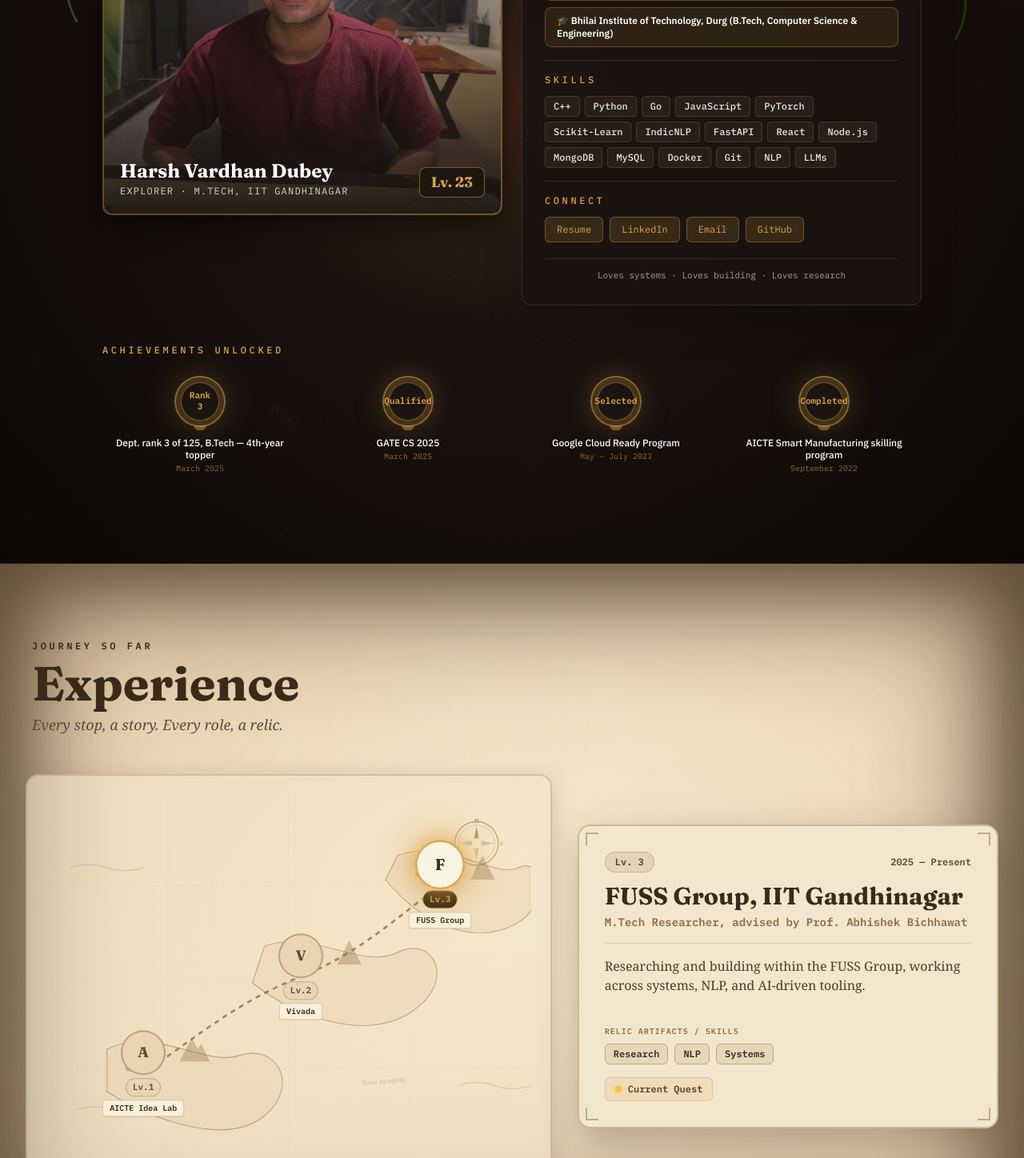
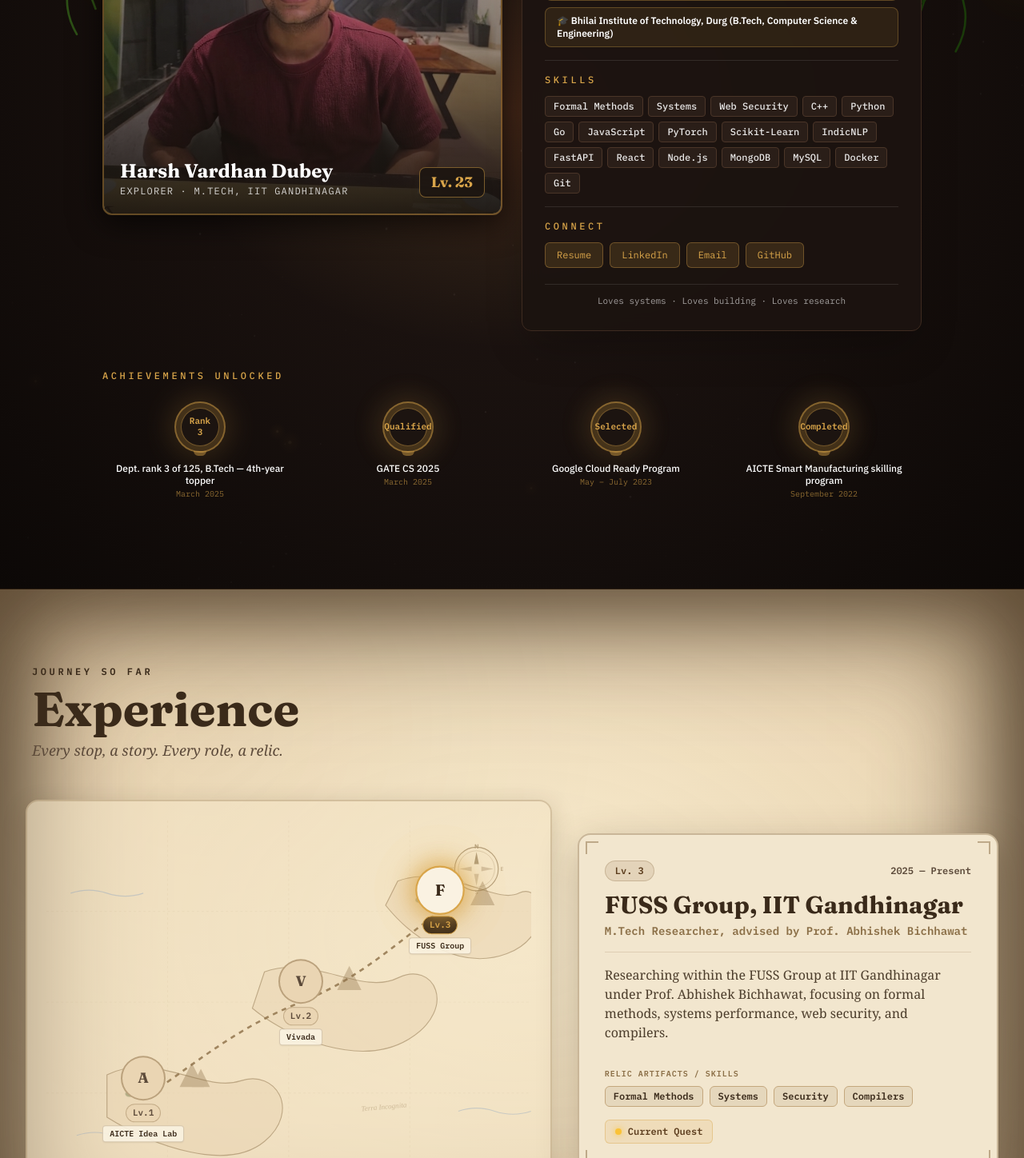
Before and after one commit to harsh-dubey10/harsh-dubey10.github.io, a React (Vite) app: page / in a window 1280 px wide. Shown: the part 1260-2708 px from the top of the page at 80% size. Built offline with nearby package versions, Linux system fonts and the light colour scheme; the HTML template or start-up script is replaced by a standard one; a web font is replaced by a local one.

Commit message:
Update FUSS Group experience description to formal methods and systems

```diff
--- a/src/data/content.ts
+++ b/src/data/content.ts
@@ -33,6 +33,9 @@ export const education: EducationEntry[] = [
 ]
 
 export const skills: string[] = [
+  'Formal Methods',
+  'Systems',
+  'Web Security',
   'C++',
   'Python',
   'Go',
@@ -47,8 +50,6 @@ export const skills: string[] = [
   'MySQL',
   'Docker',
   'Git',
-  'NLP',
-  'LLMs',
 ]
 
 export const timeline: TimelineEntry[] = [
@@ -82,8 +83,8 @@ export const timeline: TimelineEntry[] = [
     period: '2025 — Present',
     level: 3,
     description:
-      'Researching and building within the FUSS Group, working across systems, NLP, and AI-driven tooling.',
-    tags: ['Research', 'NLP', 'Systems'],
+      'Researching within the FUSS Group at IIT Gandhinagar under Prof. Abhishek Bichhawat, focusing on formal methods, systems performance, web security, and compilers.',
+    tags: ['Formal Methods', 'Systems', 'Security', 'Compilers'],
     current: true,
   },
 ]
```
